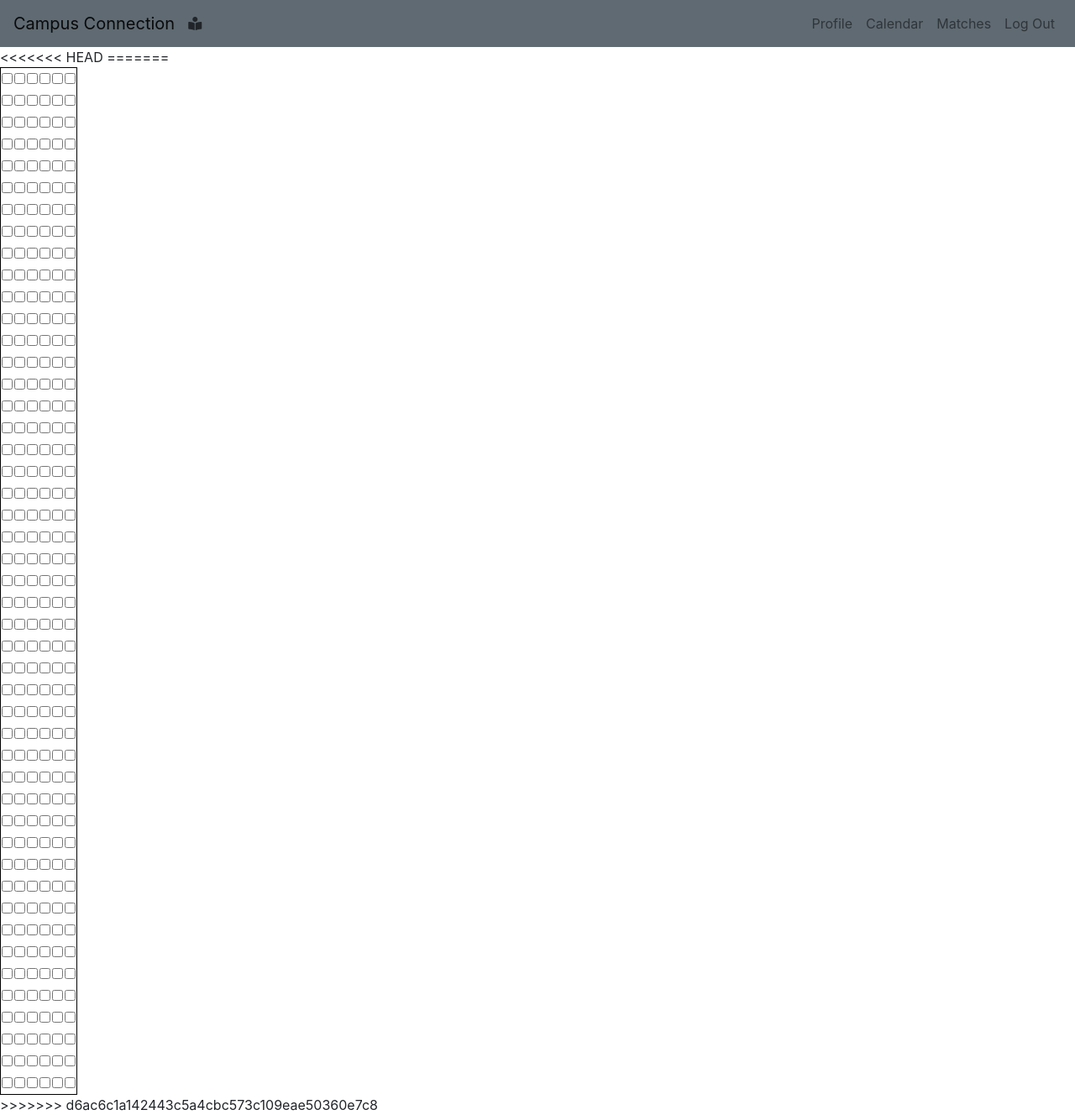
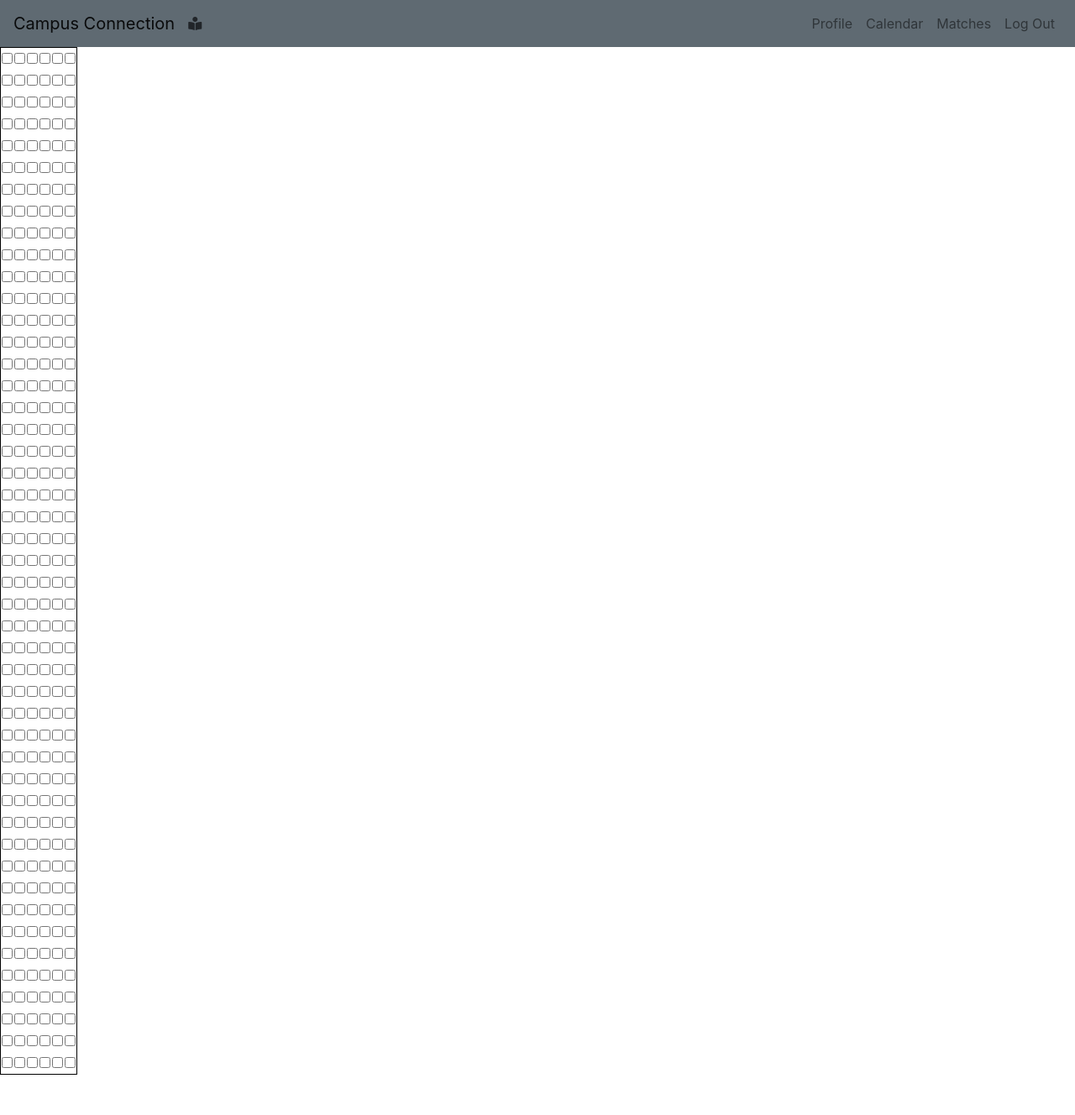
Before and after one commit to madhusivaraj/campus-connection, a Flask app: page /profile in a window 1280 px wide. Shown: the whole page at 84% size. After the commit the page ends 1280 px from the top, so only its background shows below. Run offline with Flask 2, Linux system fonts and the light colour scheme; the visitor is signed in with stand-in values (Sample User, id 1); data that the repository does not hold is empty; parts of the project's set-up code (start-up, migrations or seed data) failed here and were passed over; some libraries are stand-ins or nearby versions.

Commit message:
fixed profile table

```diff
--- a/templates/profile.html
+++ b/templates/profile.html
@@ -9,8 +9,6 @@
 {% block content %}
   <form method='post'>
 
-<<<<<<< HEAD
-=======
   <table style="border:1px solid black;">
   	{% for i in range(0, 47)%}
   		<tr>
@@ -23,7 +21,6 @@
   	{% endfor %}
   </table>
 
->>>>>>> d6ac6c1a142443c5a4cbc573c109eae50360e7c8
   </form>
 {% endblock %}
 </body>
```
